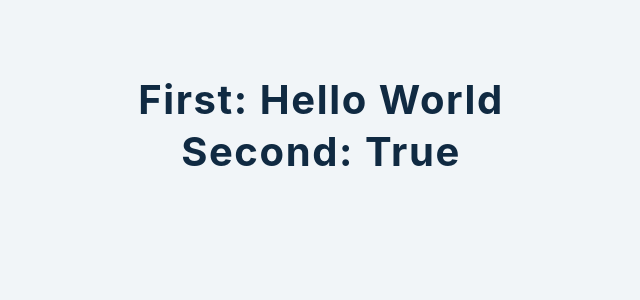
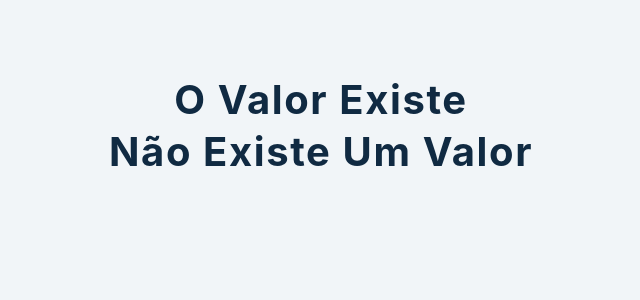
Before and after one commit to ismaelBZ/react-tutorial-2020-john-smilga, a React (Create React App) app: page / in a window 1280 px wide. Shown: the top 300 px of the page, without its empty margins (319-959 px from the left). Built offline with nearby package versions, Linux system fonts and the light colour scheme.

Commit message:
Fixing short-circuit and showing some usefull cases

```diff
--- a/src/tutorials/conditionalRendering/2-short-circuit.jsx
+++ b/src/tutorials/conditionalRendering/2-short-circuit.jsx
@@ -3,16 +3,12 @@ import { useState, useFetch } from "react";
 // ternary operator
 
 const ShortCircuit = () => {
-  const [text, setText] = useState('true');
-
-  /* short-circuit */
-  const firstValue = text && 'hello world' // text ? hello world : text
-  const secondValue = text || 'hello world'; // text ? text : 'hello World'
-
+  const [exists, setExists] = useState('Existe');
+  const [dontExists, setDontExists] = useState('')
   return (
     <>
-      <h2>First: {firstValue}</h2>
-      <h2>Second: {secondValue}</h2>
+      <h2>{exists && 'O valor existe'}</h2> { /* Sei qua variável e quero renderizá-la caso contrario não quero renderizar nada */}
+      <h2>{dontExists || "Não existe um valor"}</h2> {/* Quero mostrar o valor da variável se ela existe se não um valor default */}
     </>
   );
 };
```
